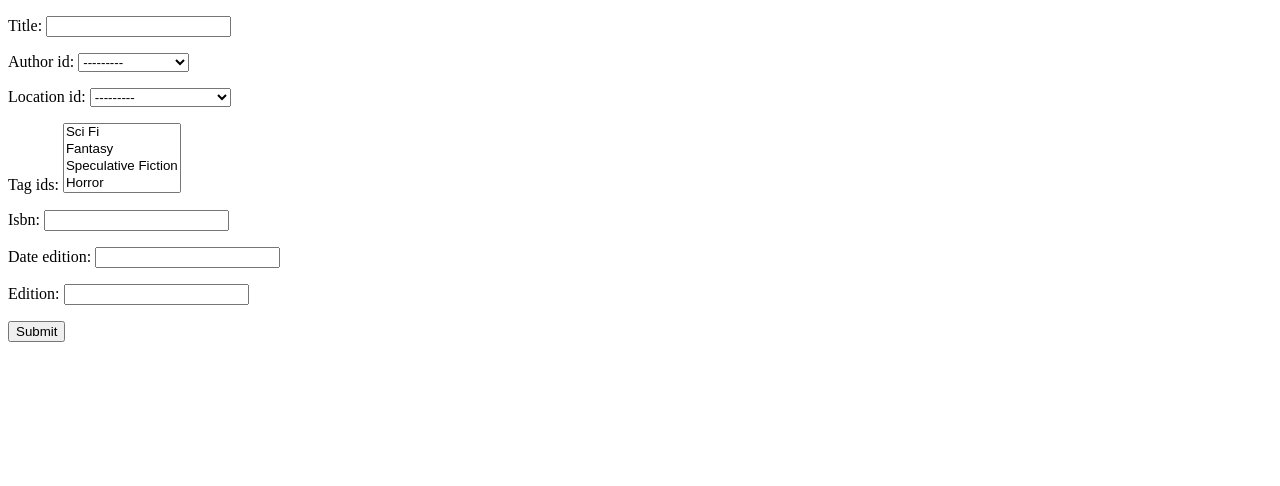
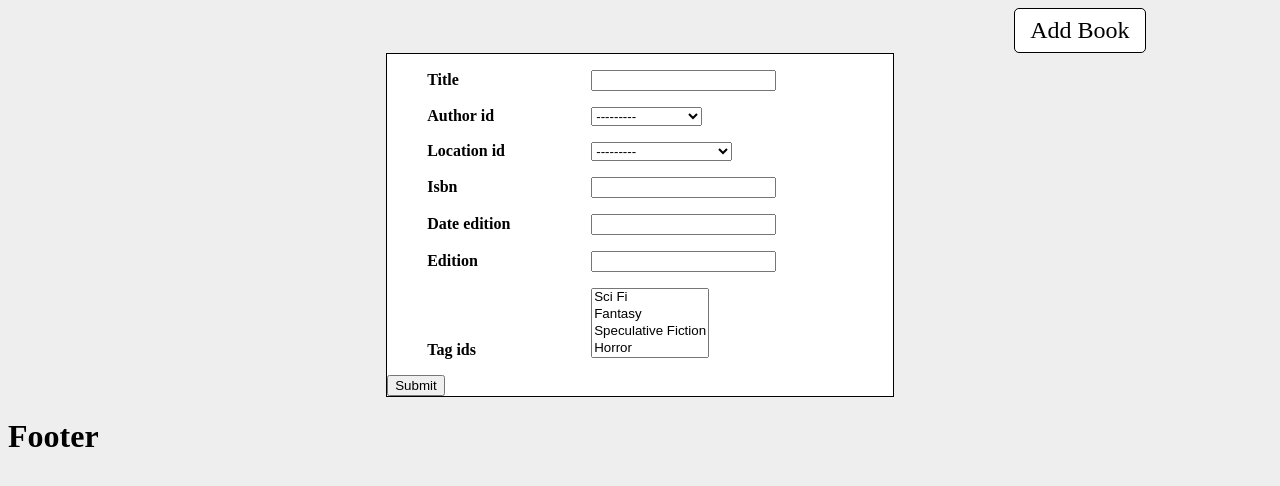
Before and after one commit to h3x/myLibrary, a Django app: page /create in a window 1280 px wide. Shown: the top 486 px of the page. Run offline with Django 4.2, Linux system fonts and the light colour scheme; data comes from the database, SQL or seed files in the repository; both versions use the stored data as it was after the commit.

Commit message:
Start syling

```diff
--- a/library/forms.py
+++ b/library/forms.py
@@ -1,5 +1,5 @@
-from django.forms import ModelForm
-from .models import Book
+from django.forms import ModelForm,CheckboxSelectMultiple,ModelMultipleChoiceField
+from .models import Book,Tag
 
 
 class BookForm(ModelForm):
@@ -9,8 +9,8 @@ class BookForm(ModelForm):
             'title',
             'author_id',
             'location_id',
-            'tag_ids',
             'isbn',
             'date_edition',
             'edition',
+            'tag_ids',
         ]
--- a/library/models.py
+++ b/library/models.py
@@ -40,6 +40,7 @@ class Tag(models.Model):
 
 class Book(models.Model):
     title = models.CharField(max_length=200)
+    description = models.TextField(blank=True, null=True)
     slug = models.SlugField(max_length=50) # TODO: Slug field should be unique
     author_id = models.ForeignKey(Author, models.CASCADE)
     location_id = models.ForeignKey(Location, models.CASCADE)
--- a/library/static/library/css/style.css
+++ b/library/static/library/css/style.css
@@ -0,0 +1,91 @@
+body{
+    background-color: #eeeeef;
+}
+header {
+
+}
+
+.container{
+    margin: 0 10%;
+    background-color: #eeeeef;
+    /*border:1px solid red;*/
+}
+
+.btn {
+    border: 1px solid black;
+    border-radius: 5px;
+    text-decoration: none;
+    padding: 8px 15px;
+    color: black;
+    background-color: white;
+}
+.btn:hover {
+    background-color: #aaa;
+}
+
+.create-book-button-container {
+    display: flex;
+    justify-content: flex-end;
+    margin-right: 10%;
+}
+
+.create-book-button {
+    font-size: 1.5em;
+}
+
+.book-card {
+    margin: 5px;
+    border: 1px solid #aaa;
+    background-color: white;
+    width: 20%;
+    display: inline-block;
+    padding: 50px;
+}
+
+.book-title {
+
+}
+
+.tag {
+    padding: 3px 5px;
+    border: 1px solid black;
+    background-color: rgba(51,51,51,0.3);
+    border-radius: 30px;
+}
+
+.control-container {
+    margin-top: 50px;
+}
+.control-container > .btn {
+    font-size: 0.8em;
+    padding: 5px 7px;
+}
+
+.form-card {
+    display: flex;
+    width: 50%;
+    justify-content: center;
+    justify-self: center;
+    background-color: white;
+    border: 1px solid black;
+}
+
+.form-card form{
+    width: 100%;
+    margin-right: auto;
+}
+
+.form-field-label {
+    display: inline-block;
+    font-weight: bold;
+
+}
+.form-field-label {
+    display: inline-block;
+    text-align: left;
+    width: 10em;
+}
+
+.form-item {
+    list-style: none;
+}
--- a/library/templates/library/base.html
+++ /dev/null
@@ -1,15 +0,0 @@
-<!doctype html>
-<html lang="en">
-<head>
-    <meta charset="UTF-8">
-    <meta name="viewport"
-          content="width=device-width, user-scalable=no, initial-scale=1.0, maximum-scale=1.0, minimum-scale=1.0">
-    <meta http-equiv="X-UA-Compatible" content="ie=edge">
-    <title>{% block title %}{% endblock %}</title>
-    {% block css_files %}{% endblock %}
-</head>
-<body>
-{% block main_content %}{% endblock %}
-
-</body>
-</html>
--- /dev/null
+++ b/library/templates/library/base/base.html
@@ -0,0 +1,21 @@
+{% load static %}
+<!doctype html>
+<html lang="en">
+    <head>
+        <meta charset="UTF-8">
+        <meta name="viewport"
+              content="width=device-width, user-scalable=no, initial-scale=1.0, maximum-scale=1.0, minimum-scale=1.0">
+        <meta http-equiv="X-UA-Compatible" content="ie=edge">
+        <title>{% block title %}{% endblock %}</title>
+        <link rel="stylesheet" type="text/css" href="{% static 'library/css/style.css' %}"
+        {% block css_files %}{% endblock %}
+    </head>
+    <body>
+        {% include 'library/base/header.html' %}
+        <main>
+            {% block main_content %}{% endblock %}
+        </main>
+
+        {% include 'library/base/footer.html' %}
+    </body>
+</html>
--- /dev/null
+++ b/library/templates/library/base/footer.html
@@ -0,0 +1,3 @@
+<footer>
+    <h1>Footer</h1>
+</footer>
--- /dev/null
+++ b/library/templates/library/base/header.html
@@ -0,0 +1,6 @@
+<header>
+
+    <div class="create-book-button-container">
+            <a class="btn create-book-button" href="{%  url 'create-book' %}">Add Book</a>
+    </div>
+</header>
--- a/library/templates/library/delete-object.html
+++ b/library/templates/library/delete-object.html
@@ -1,4 +1,4 @@
-{% extends 'library/base.html' %}
+{% extends 'library/base/base.html' %}
 
 {% block title %}
 Delete Book
--- a/library/templates/library/form-book.html
+++ b/library/templates/library/form-book.html
@@ -1,13 +1,33 @@
-{%  extends 'library/base.html' %}
+{%  extends 'library/base/base.html' %}
 
 {%  block title %}
     Create New Book
 {% endblock %}
 
 {% block  main_content %}
-<form method="POST">
-{%  csrf_token %}
-    {{ form.as_p }}
-    <input type="submit" />
-</form>
+    <div class="container">
+        <div class="form-card">
+            <form method="POST" >
+                {%  csrf_token %}
+                {% for field in form %}
+                    <ul>
+                    <li class="form-item">
+                        <label class="form-field-label">
+                        {{ field.label }}
+                        </label>
+                        <span class="form-field">
+                            {{ field }}
+                        </span>
+                    </li>
+                    </ul>
+
+
+
+                {% endfor %}
+                <input type="submit" />
+            </form>
+        </div>
+
+    </div>
+
 {% endblock %}
--- a/library/templates/library/single-book.html
+++ b/library/templates/library/single-book.html
@@ -1,14 +1,17 @@
-{% extends 'library/base.html' %}
+{% extends 'library/base/base.html' %}
 
 {% block title %}
 {{ title }}
 {% endblock %}
 
 {% block main_content %}
+    <div class="container">
     <h1>{{ book.title }}</h1>
     <ul>
     {% for tag in tags %}
         <li>{{ tag }}</li>
     {% endfor %}
     </ul>
+    </div>
+
 {% endblock %}
```
Also changed, not shown: library/templates/library/index.html (+17 -10 lines), db.sqlite3, library/migrations/0008_book_description_alter_book_slug.py (added).
